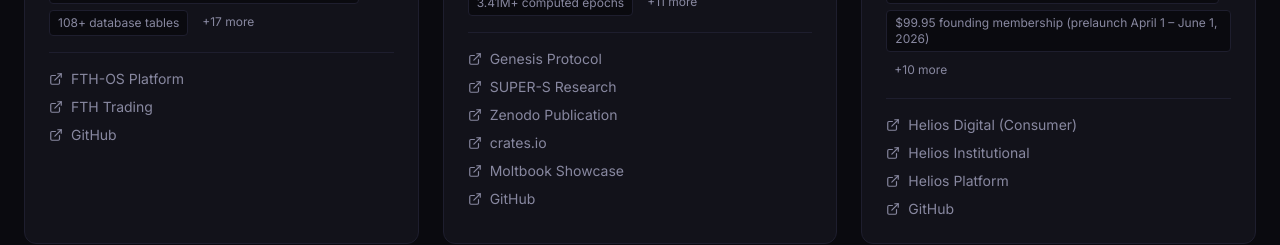
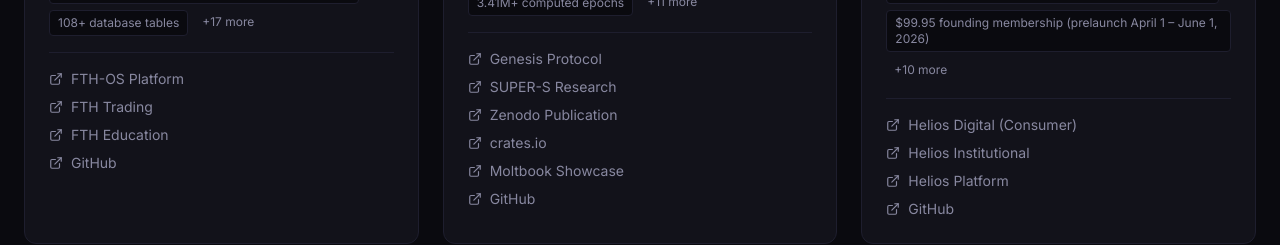
Before and after one commit to FTHTrading/kevan-burns-empire-, a Next.js app: page / in a window 1280 px wide. Shown: the part 1840-2085 px from the top of the page. Built offline with nearby package versions, Linux system fonts and the light colour scheme.

Commit message:
feat: add FTH Education link to FTH Trading Platform entry

```diff
--- a/src/content/systems.ts
+++ b/src/content/systems.ts
@@ -60,11 +60,12 @@
     links: [
       { label: 'FTH-OS Platform', url: 'https://fth-os.netlify.app/', type: 'live' },
       { label: 'FTH Trading', url: 'https://fthtrading.github.io/FTH-Trading/', type: 'live' },
+      { label: 'FTH Education', url: 'https://fthedu.unykorn.org/', type: 'live' },
       { label: 'GitHub', url: 'https://github.com/FTHTrading', type: 'repo' },
     ],
     liveUrl: 'https://fth-os.netlify.app/',
     repoUrls: ['https://github.com/FTHTrading'],
-    linkedDomains: ['fth-os.netlify.app'],
+    linkedDomains: ['fth-os.netlify.app', 'fthedu.unykorn.org'],
     metrics: { apiCount: 100, containerCount: 16, datastoreCount: 8, contractCount: 11, endpointCount: 100, testCount: 941 },
     dependencies: [
       { systemId: 'sovereign-vault', relationship: 'depends-on', description: 'Key management and signing' },
```
